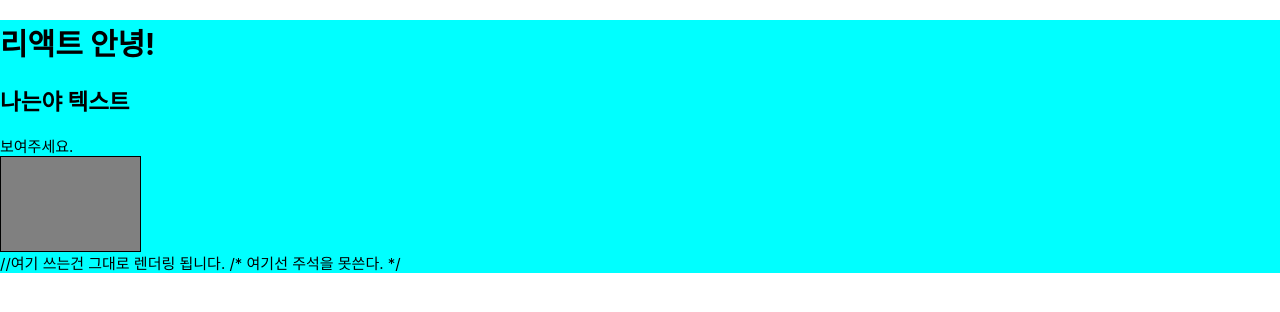
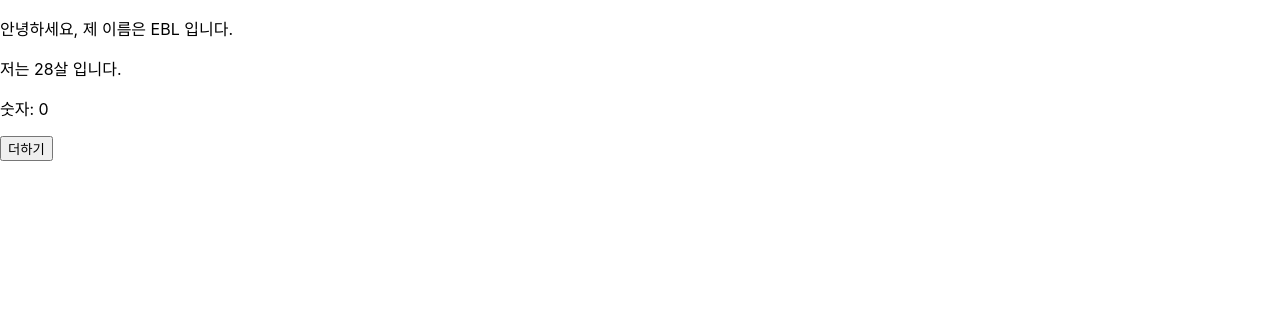
Before and after one commit to fed-gren/Front-End-Study, a React (Create React App) app in the folder React/hello-react/: page / in a window 1280 px wide. Shown: the top 312 px of the page. Built offline with nearby package versions, Linux system fonts and the light colour scheme.

Commit message:
03 컴포넌트 내용정리 완료

```diff
--- a/React/hello-react/src/App.js
+++ b/React/hello-react/src/App.js
@@ -1,41 +1,10 @@
-import React, { Component, Fragment } from "react";
-import "./App.css";
+import React, { Component } from 'react';
+import MyComponent from './MyComponent';
 
 class App extends Component {
   render() {
-    const text = "나는야 텍스트";
-    const condition = true;
-    const style = {
-      backgroundColor: "gray",
-      border: "1px solid black",
-      height: Math.floor(Math.random() * 300) + 50,
-      width: Math.floor(Math.random() * 300) + 50,
-      WebkitTransition: "all",
-      MozTransition: "all",
-      msTransition: "all"
-    };
-
     return (
-      <div className="my-div">
-      {/* 요소 밖에서는 주석을 이렇게 작성합니다. */}
-        <h1>리액트 안녕!</h1>
-        <h2>{text}</h2>
-        {
-          condition && '보여주세요.'
-        }
-        <div
-          style = {style}
-          //self-closed tag에서만 작동하는 주석.
-          //마지막에 꼭 />가 있어야 합니다~.
-          /* 이런 주석도 가능하구랴 */
-        />
-        //여기 쓰는건 그대로 렌더링 됩니다.
-        /* 여기선 주석을 못쓴다. */
-        {
-          /* {}로 감싼건 자바스크립트 표현식이니까 가능한거고요 */
-          //이것도 됩니다.
-      }
-      </div>
+      <MyComponent name="EBL" age={28}/>
     );
   }
 }
--- /dev/null
+++ b/React/hello-react/src/MyComponent.js
@@ -0,0 +1,33 @@
+import React, { Component } from 'react';
+import PropTypes from 'prop-types';
+
+class MyComponent extends Component {
+    static defaultProps = {
+        name: 'default'
+    }
+
+    static propTypes = {
+        name: PropTypes.string,
+        age: PropTypes.number.isRequired
+    }
+
+    state = {
+        number: 0
+    }
+
+    render() {
+        return (
+            <div>
+                <p>안녕하세요, 제 이름은 {this.props.name} 입니다.</p>
+                <p>저는 {this.props.age}살 입니다.</p>
+                <p>숫자: {this.state.number}</p>
+                <button onClick={() => {
+                    this.setState({
+                        number: this.state.number + 1
+                    })
+                }}>더하기</button>
+            </div>
+        )
+    }
+}
+export default MyComponent;
```
Also changed, not shown: 1 other file (tests, documents, lock files or other folders).
